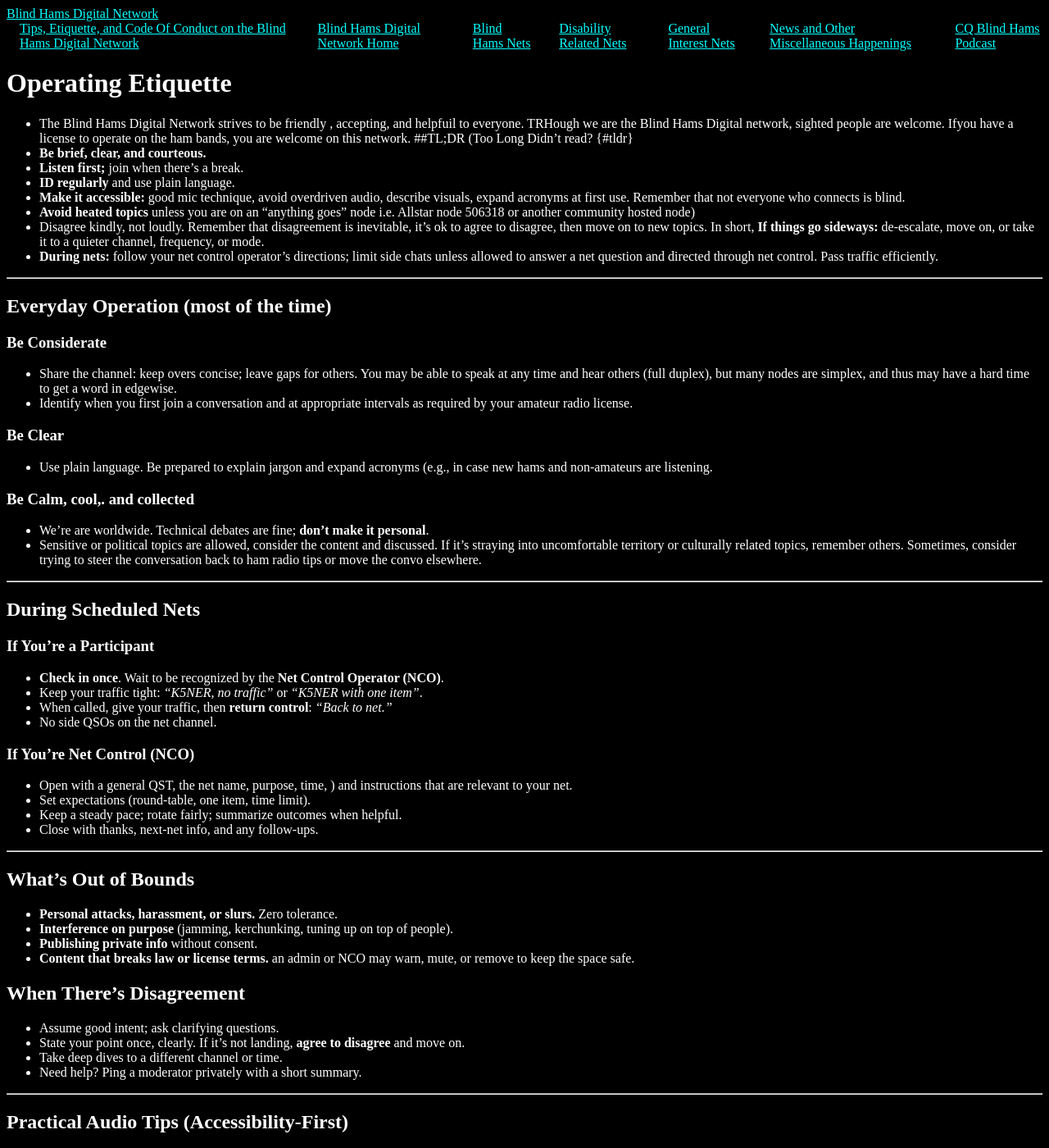
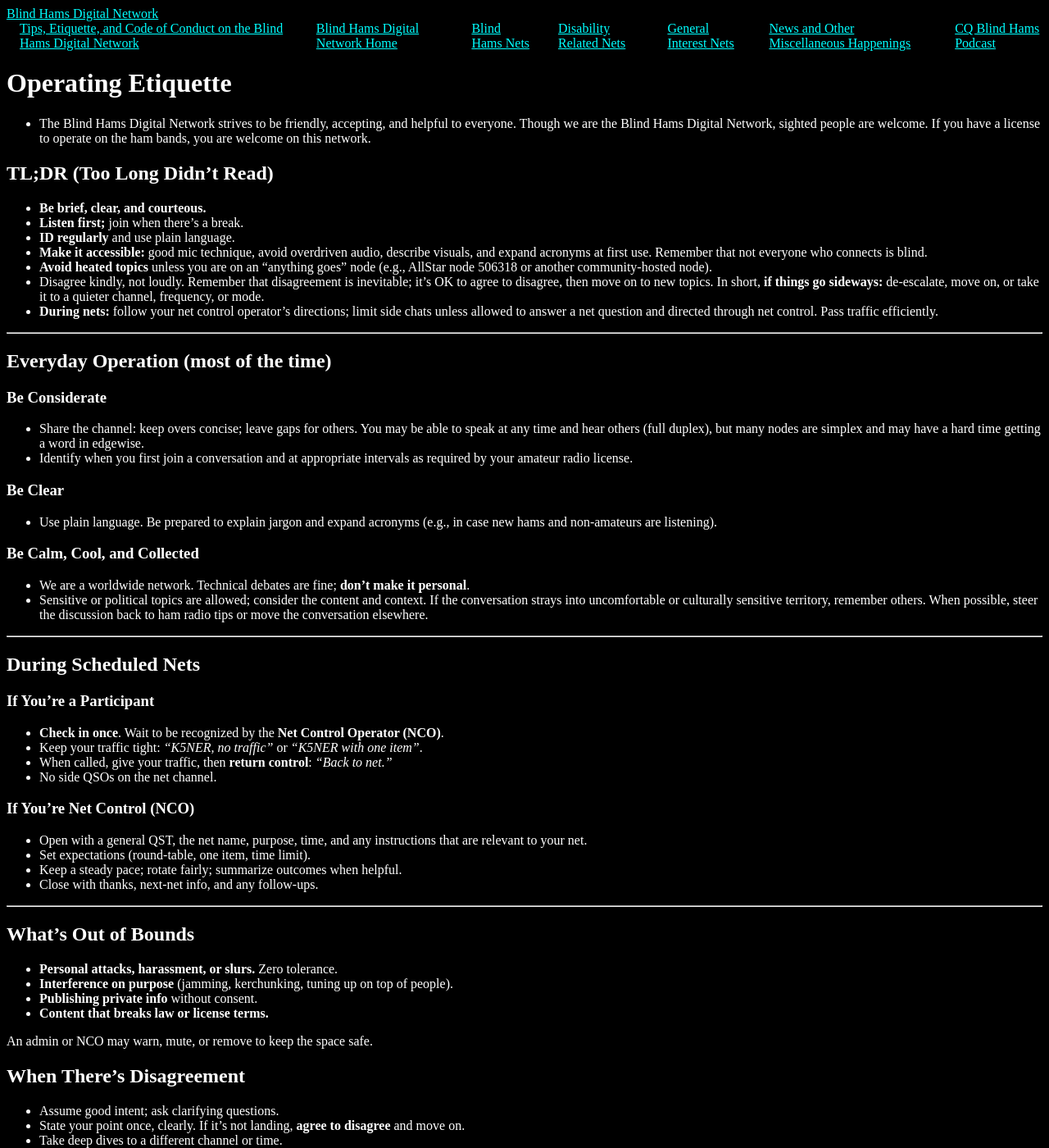
Before and after one commit to nromey/bh-network, a Jekyll site: the page built from nets/blind-hams/etiquette.md, in a window 1280 px wide and 1400 px high. Shown: the whole window at 82% size. Built offline with Jekyll 4.4.1, drawn with Linux system fonts in a browser that asks for light colours; some of the changed text lies outside the part shown.

Commit message:
Clarify worldwide scope and sensitive-topic guidance

```diff
--- a/nets/blind-hams/etiquette.md
+++ b/nets/blind-hams/etiquette.md
@@ -1,33 +1,34 @@
 ---
 layout: default
-title: Tips, Etiquette, and Code Of Conduct on the Blind Hams Digital Network
+title: Tips, Etiquette, and Code of Conduct on the Blind Hams Digital Network
 permalink: /nets/blind-hams/etiquette/
 ---
 
 # Operating Etiquette
-- The Blind Hams Digital Network strives to be friendly , accepting, and helpfuil to everyone. TRHough we are the Blind Hams Digital network, sighted people are welcome.  Ifyou have a license to operate on the ham bands, you are welcome on this network.
-##TL;DR (Too Long Didn't read? {#tldr}
+- The Blind Hams Digital Network strives to be friendly, accepting, and helpful to everyone. Though we are the Blind Hams Digital Network, sighted people are welcome. If you have a license to operate on the ham bands, you are welcome on this network.
+
+## TL;DR (Too Long Didn't Read) {#tldr}
 - **Be brief, clear, and courteous.**
 - **Listen first;** join when there’s a break.
 - **ID regularly** and use plain language.
-- **Make it accessible:** good mic technique, avoid overdriven audio, describe visuals, expand acronyms at first use. Remember that not everyone who connects is blind.
-- **Avoid heated topics** unless you are on an "anything goes" node i.e. Allstar node 506318 or another community hosted node)
-- Disagree kindly, not loudly. Remember that disagreement is inevitable, it's ok to agree to disagree, then move on to new topics. In short, **If things go sideways:** de-escalate, move on, or take it to a quieter channel, frequency, or mode.
+- **Make it accessible:** good mic technique, avoid overdriven audio, describe visuals, and expand acronyms at first use. Remember that not everyone who connects is blind.
+- **Avoid heated topics** unless you are on an "anything goes" node (e.g., AllStar node 506318 or another community-hosted node).
+- Disagree kindly, not loudly. Remember that disagreement is inevitable; it's OK to agree to disagree, then move on to new topics. In short, **if things go sideways:** de-escalate, move on, or take it to a quieter channel, frequency, or mode.
 - **During nets:** follow your net control operator's directions; limit side chats unless allowed to answer a net question and directed through net control. Pass traffic efficiently.
 
 ---
 
 ## Everyday Operation (most of the time)
 ### Be Considerate
-- Share the channel: keep overs concise; leave gaps for others. You may be able to speak at any time and hear others (full duplex), but many nodes are simplex, and thus may have a hard time to get a word in edgewise.
-- Identify when you first join a conversation and at appropriate intervals as required  by your amateur radio license.
+- Share the channel: keep overs concise; leave gaps for others. You may be able to speak at any time and hear others (full duplex), but many nodes are simplex and may have a hard time getting a word in edgewise.
+- Identify when you first join a conversation and at appropriate intervals as required by your amateur radio license.
 
 ### Be Clear
-- Use plain language. Be prepared to explain jargon and expand acronyms (e.g., in case new hams and non-amateurs are listening.
+- Use plain language. Be prepared to explain jargon and expand acronyms (e.g., in case new hams and non-amateurs are listening).
 
-### Be Calm, cool,. and collected
-- We’re are worldwide. Technical debates are fine; **don’t make it personal**.
-- Sensitive or political topics are allowed, consider the content and discussed. If it’s straying into uncomfortable territory or culturally related topics, remember others. Sometimes, consider trying to steer the conversation back to ham radio tips or move the convo elsewhere.
+### Be Calm, Cool, and Collected
+- We are a worldwide network. Technical debates are fine; **don’t make it personal**.
+- Sensitive or political topics are allowed; consider the content and context. If the conversation strays into uncomfortable or culturally sensitive territory, remember others. When possible, steer the discussion back to ham radio tips or move the conversation elsewhere.
 
 ---
 
@@ -40,7 +41,7 @@
 - No side QSOs on the net channel.
 
 ### If You’re Net Control (NCO)
-- Open with a general QST, the net name, purpose, time, ) and instructions that are relevant to your net.
+- Open with a general QST, the net name, purpose, time, and any instructions that are relevant to your net.
 - Set expectations (round-table, one item, time limit).
 - Keep a steady pace; rotate fairly; summarize outcomes when helpful.
 - Close with thanks, next-net info, and any follow-ups.
@@ -53,7 +54,8 @@
 - **Interference on purpose** (jamming, kerchunking, tuning up on top of people).
 - **Publishing private info** without consent.
 - **Content that breaks law or license terms.**
-an admin or NCO may warn, mute, or remove to keep the space safe.
+
+An admin or NCO may warn, mute, or remove to keep the space safe.
 
 ## When There’s Disagreement
 
@@ -82,4 +84,4 @@
 - For full connection instructions (AllStar, EchoLink, DMR, D‑STAR, YSF, Alexa), see the
   <a href="/nets/blind-hams/connect/">How to Connect</a> page.
 
-**73 and thank you for being a considerate operator.** Welcome to the network!!
+**73 and thank you for being a considerate operator.** Welcome to the network!
```
